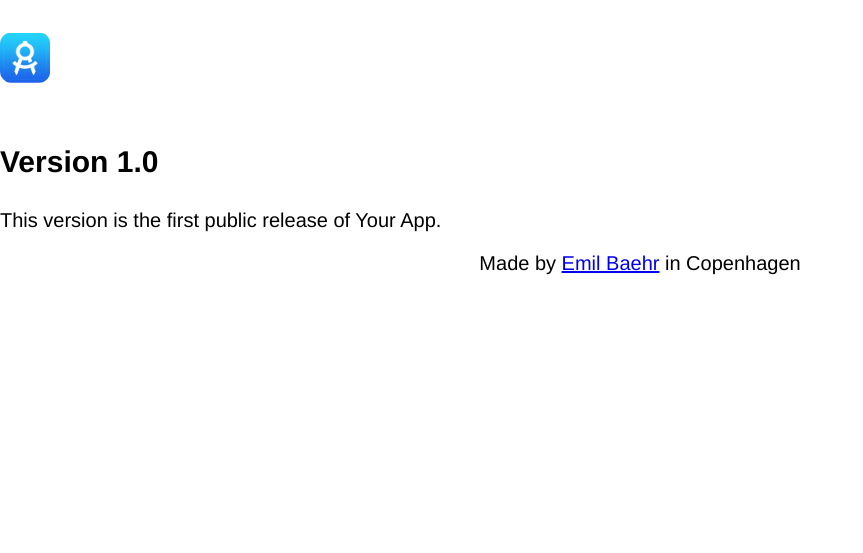
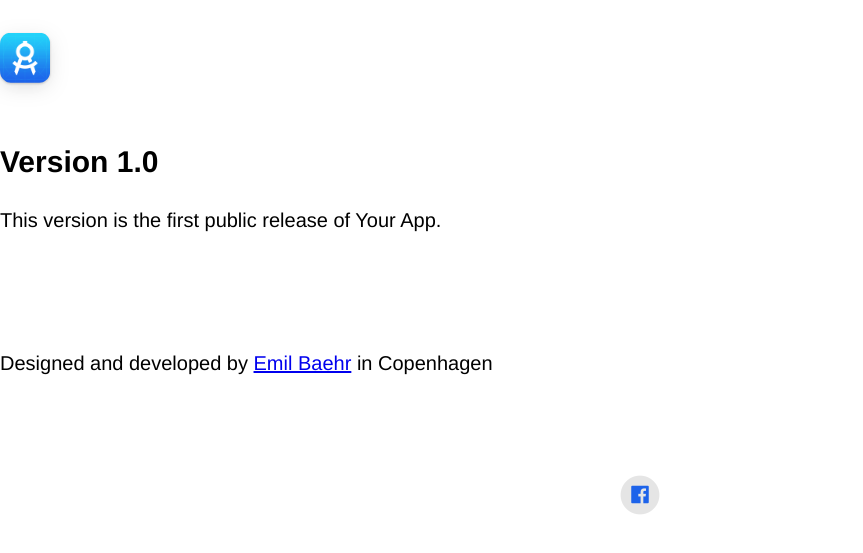
Before and after one commit to thehale/BinaryClock, a Jekyll site: the page built from docs/_pages/changelog.md, in a window 1280 px wide. Shown: the top 553 px of the page, without its empty margins (0-863 px from the left). Built offline with Jekyll 4.4.1, drawn with Linux system fonts in a browser that asks for light colours; nearby versions of some CDN libraries.

Commit message:
Added a features section

```diff
--- a/docs/_includes/footer.html
+++ b/docs/_includes/footer.html
@@ -1,3 +1,11 @@
 <footer>
-	<p class="footerText">Made by <a href="http://emilbaehr.com">Emil Baehr</a> in Copenhagen</p>
+	<p class="footerText">Designed and developed by <a href="http://emilbaehr.com">Emil Baehr</a> in Copenhagen</p>
+	<div class="footerIcons">
+		<div class="facebookIcon">
+			<span class="fa-stack fa-1x">
+					<i class="iconBack fas fa-circle fa-stack-2x"></i>
+					<i class="iconTop fab fa-facebook fa-stack-1x"></i>
+			</span>
+		</div>
+	</div>
 </footer>
--- a/docs/_includes/head.html
+++ b/docs/_includes/head.html
@@ -5,6 +5,7 @@
 
 	<title>{% if page.title %}{{ page.title }}{% else %}{{ site.title }}{% endif %}</title>
 
+	<link rel="stylesheet" href="https://use.fontawesome.com/releases/v5.6.3/css/all.css" integrity="sha384-UHRtZLI+pbxtHCWp1t77Bi1L4ZtiqrqD80Kn4Z8NTSRyMA2Fd33n5dQ8lWUE00s/" crossorigin="anonymous">
 	<link rel="stylesheet" href="{{ "/css/main.css" | prepend: site.baseurl }}">
 	<link rel="canonical" href="{{ page.url | replace:'index.html','' | prepend: site.baseurl | prepend: site.url }}">
 </head>
--- a/docs/_includes/header.html
+++ b/docs/_includes/header.html
@@ -1,6 +1,7 @@
 
 <header>
 	<div class="logo">
+		<div class="appIconShadow">
 			<svg width="0" height="0">
 				<defs>
 					<clipPath id="shape">
@@ -9,6 +10,7 @@
 				</defs>
 			</svg>
 			<img class="headerIcon" src="/assets/appicon-1024px.png">
+		</div>
 		<h4>Your App</h4>
 	</div>
 	<nav>
--- a/docs/_sass/layout.scss
+++ b/docs/_sass/layout.scss
@@ -9,8 +9,8 @@
 	height: 768px;
 	background:
 		linear-gradient(
-		rgba(#363b3d, 0.3),
-		rgba(#363b3d, 0.3)
+		rgba(#363b3d, 0.6),
+		rgba(#363b3d, 0.6)
    		),
 		/* bottom, image */
 		url("/assets/headerimage.png");
@@ -35,7 +35,7 @@
 	padding-right: 15px;
 	grid-column-gap: 50px;
 	grid-template-columns: repeat(12, 1fr);
-	grid-template-rows: 115px 960px 1000px 200px;
+	grid-template-rows: 115px 960px auto auto;
 	grid-column-gap: 30px;
 	grid-template-areas:
 		"h h h h h h h h h h h h"
@@ -112,7 +112,7 @@
 	margin: 0px;
 	padding: 0px;
 	display: flex;
-	filter: drop-shadow(0px 5px 10px rgba(0, 0, 0, 0.1)) drop-shadow(0px 1px 3px rgba(0, 0, 0, 0.1));
+	filter: drop-shadow(0px 5px 10px rgba(#000, 0.1)) drop-shadow(0px 1px 1px rgba(#000, 0.2));
 }
 
 .appIconLarge {
@@ -162,10 +162,6 @@
 	margin-left: 24px;
 }
 
-.appStore > img {
-box-shadow: 0px 0px 1px 3px rgba(0, 0, 0, 1), 0px 0px 5px 10px rgba(0, 0, 0, 1);
-}
-
 .playStore {
 }
 
@@ -186,15 +182,62 @@
 
 .features {
 	grid-area: c;
-	background-color:rgb(255, 208, 0);
+	display: flex;
+	flex: 0 1 auto;
+	align-content: flex-start;
+	justify-content: space-between;
+	flex-grow: 1;
+	flex-wrap: wrap;
+}
+
+.feature {
+	display: flex;
+	padding-top: 93px;
+	width: calc(100%/3 - 30px);
+}
+
+.featureIcon {
+	font-size: 40px;
+}
+
+.iconBack {
+	color: rgba(#000000, 0.1);
+}
+
+.iconTop {
+	color: #1d63ea;
+}
+
+.featureText {
+	margin-left: 18px;
+}
+
+.featureText > p {
+	margin-top: 8px;
+	line-height: 1.5;
+}
+
+.featureText * {
+	margin: 0px;
+	padding: 0px;
 }
 
 footer {
 	grid-area: f;
 	display: flex;
+	flex-wrap: wrap;
+	flex: 0 1 auto;
 	justify-content: center;
+	align-content: center;
 }
 
 .footerText {
+	width: 100%;
+	padding-top: 100px;
+	padding-bottom: 100px;
 	margin: 0px;
 }
+
+.footerIcons {
+	display: flex;
+}
--- a/docs/index.html
+++ b/docs/index.html
@@ -54,8 +54,7 @@
 					</div>
 				</div>
 
-				<div class="features">
-				</div>
+				{% include features.html %}
 
 				{% include footer.html %}
 			</div>
```
Also changed, not shown: docs/_includes/features.html (added, +103 -0 lines). Lines whose indentation alone changed are shown as unchanged.
